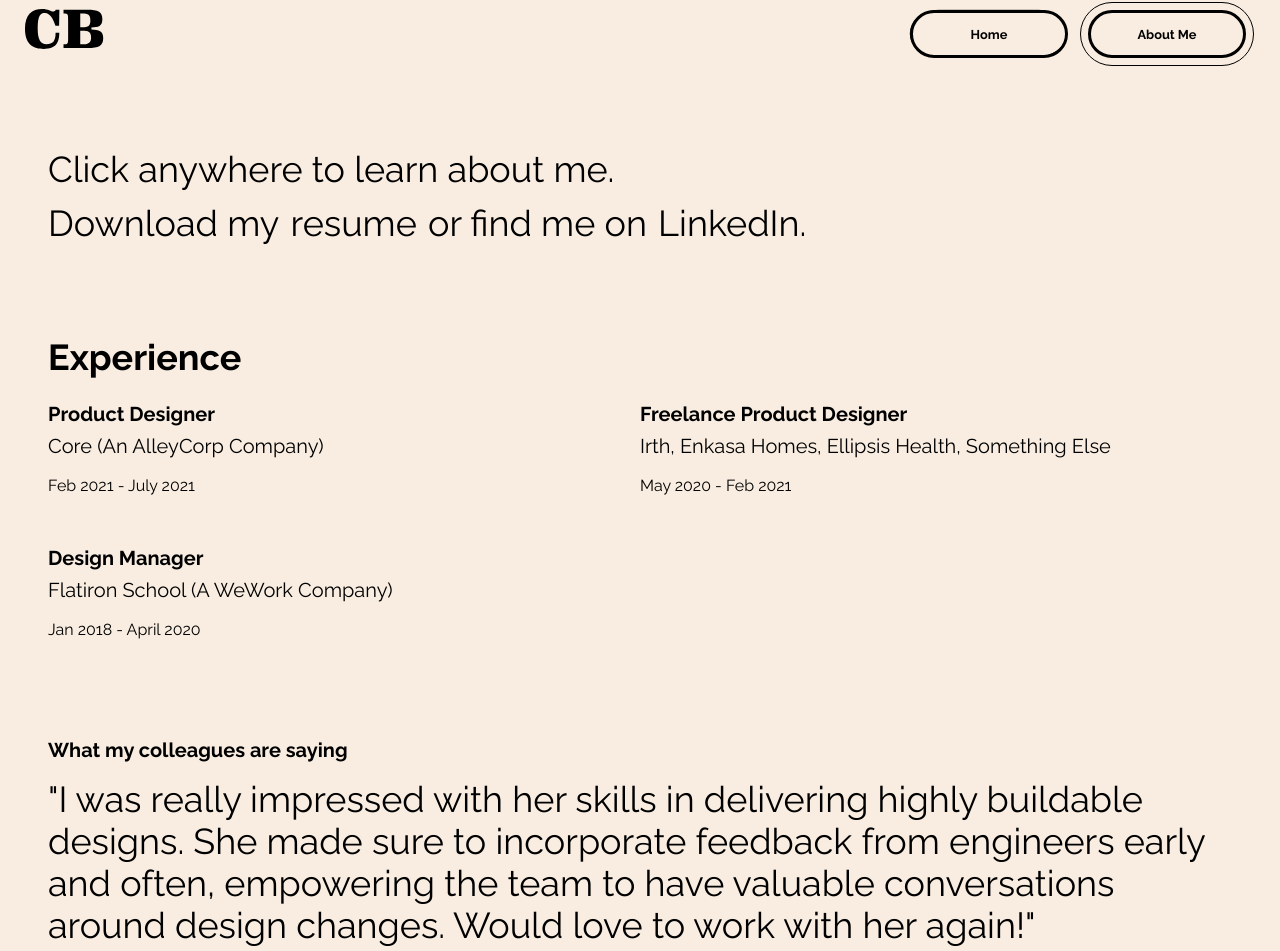
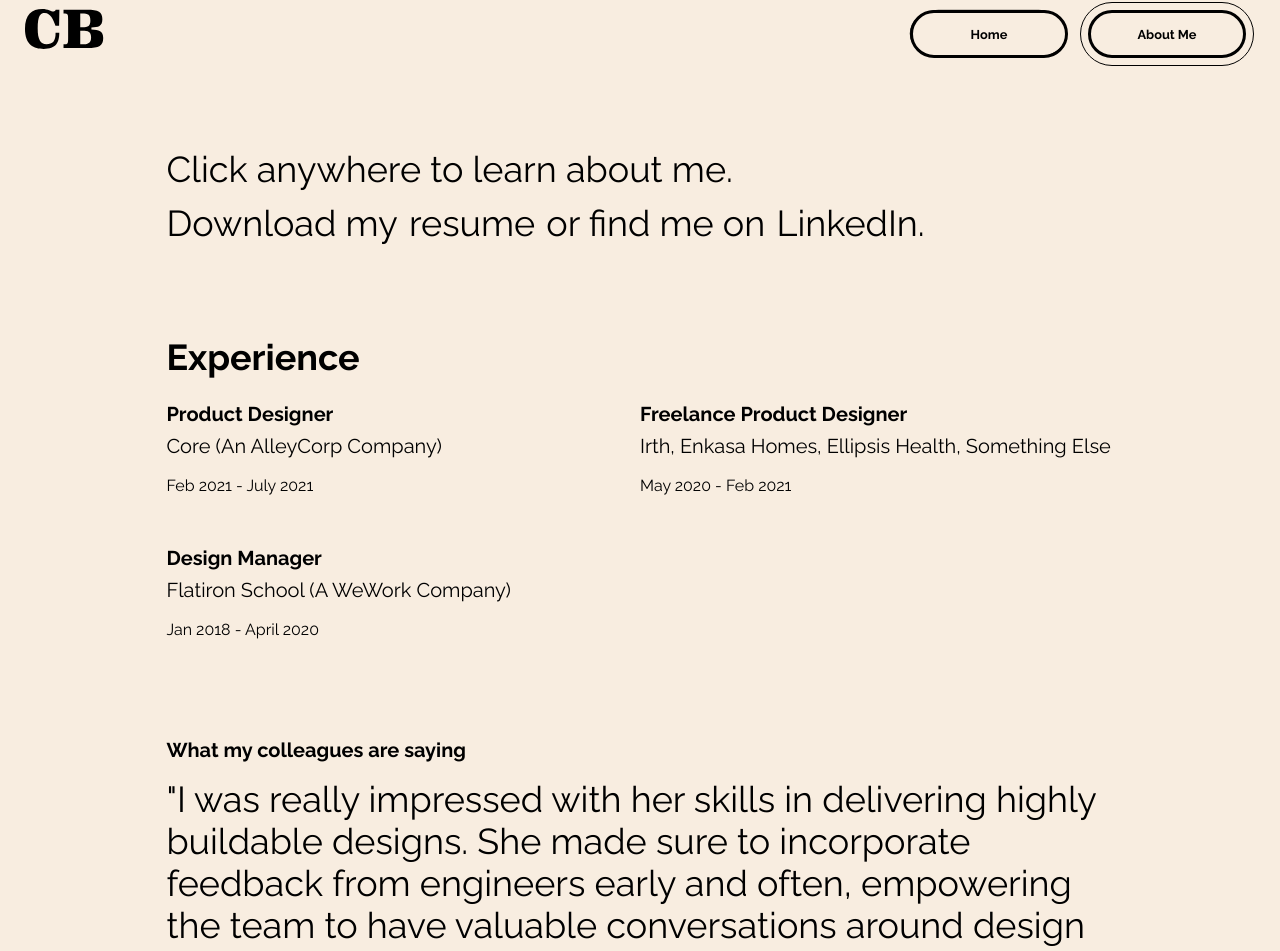
Before and after one commit to hottinet/casey-site-v2, a Next.js app: page /about in a window 1280 px wide. Shown: the part 24-975 px from the top of the page. Built offline with nearby package versions, Linux system fonts and the light colour scheme.

Commit message:
About page in a content box

```diff
--- a/src/pages/about.tsx
+++ b/src/pages/about.tsx
@@ -2,6 +2,7 @@ import random from 'lodash.random';
 import { useEffect, useRef, useState } from 'react';
 
 import Box from '~/components/box/Box';
+import ContentBox from '~/components/box/ContentBox';
 import GridBox from '~/components/box/GridBox';
 import Link from '~/components/Link';
 import Layout from '~/components/meta/Layout';
@@ -79,7 +80,8 @@ const AboutMe: React.FC = () => {
   return (
     <>
       <Layout>
-        <Box mb={80} mx={48}>
+        <ContentBox column>
+          <Box mb={80}>
             <Title mb={8}>Click anywhere to learn about me.</Title>
             <Title mb={8}>
               Download my&thinsp;
@@ -100,7 +102,7 @@ const AboutMe: React.FC = () => {
               </Link>
             </Title>
           </Box>
-        <Box mb={48} mx={48}>
+          <Box mb={48}>
             <Title bold>Experience</Title>
             <GridBox>
               <Box>
@@ -128,7 +130,7 @@ const AboutMe: React.FC = () => {
               </Box>
             </GridBox>
           </Box>
-        <Box mx={48}>
+          <Box>
             <Heading bold>What my colleagues are saying</Heading>
             <Title mb={48}>
               &quot;I was really impressed with her skills in delivering highly
@@ -142,6 +144,7 @@ const AboutMe: React.FC = () => {
             </Heading>
             <Heading>Head of Mobile Engineering at Core</Heading>
           </Box>
+        </ContentBox>
       </Layout>
       {stickers.map((s, i) => (
         <PortalImage
```
Lines whose indentation alone changed are shown as unchanged.
